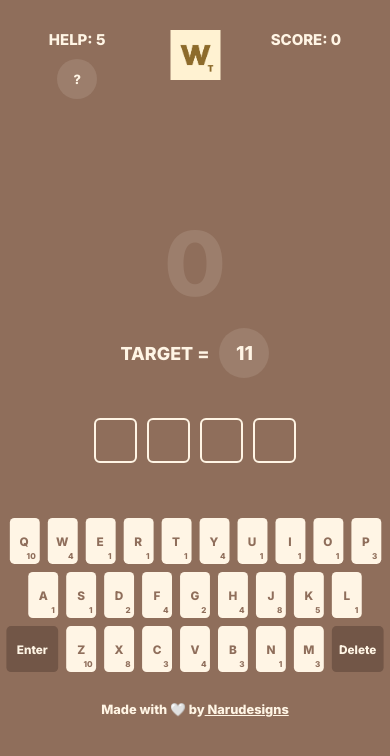
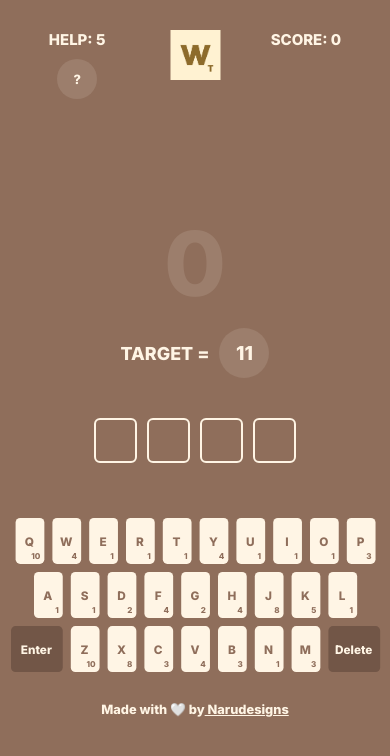
Before and after one commit to NARUDESIGNS/word-target, a React (Create React App) app: page / in a window 390 px wide. Shown: the top 756 px of the page. Built offline with nearby package versions, Linux system fonts and the light colour scheme.

Commit message:
resized tile width

```diff
--- a/src/App.css
+++ b/src/App.css
@@ -30,7 +30,7 @@
     transform: scale(1.7);
   }
   .tile {
-    width: 26px !important;
+    width: 25px !important;
     height: 40px !important;
     border-radius: 4px !important;
   }
```
